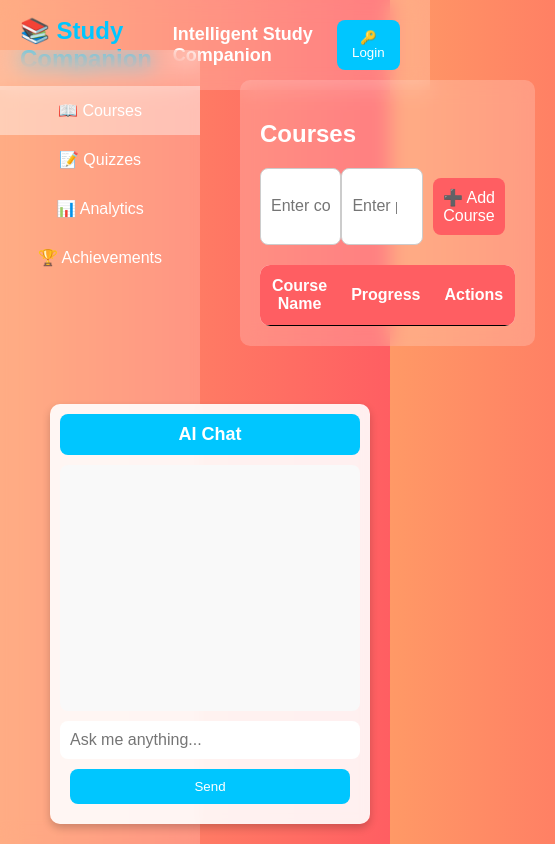
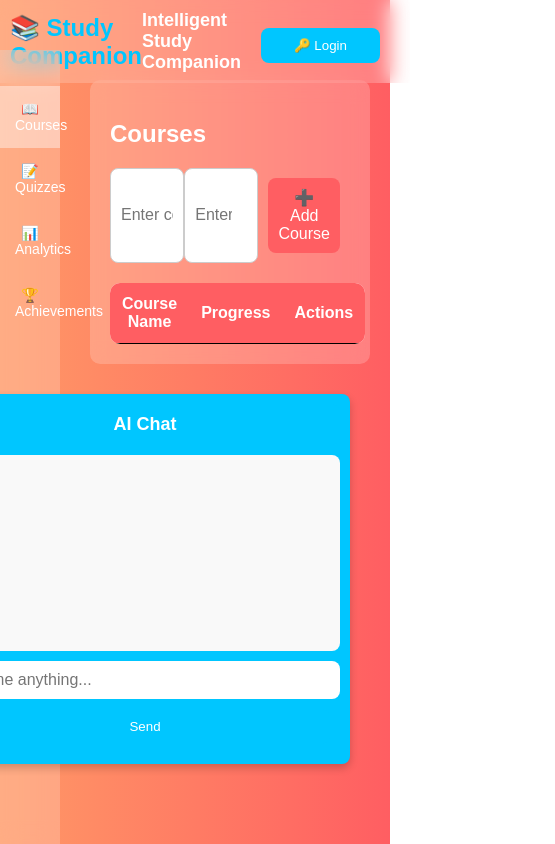
Before and after one commit to jasseem-home/study_companion, a plain HTML site: page index.html in a window 390 px wide. Shown: the whole page, 555 px wide, since content can reach past the window. Drawn offline with Linux system fonts and the light colour scheme; no server answers.

Commit message:
Update style.css

```diff
--- a/style.css
+++ b/style.css
@@ -6,6 +6,8 @@ body {
     margin: 0;
     display: flex;
     height: 100vh;
+    flex-direction: row;
+    justify-content: flex-start;
 }
 
 /* Navigation Bar */
@@ -20,6 +22,7 @@ header {
     align-items: center;
     font-size: 18px;
     font-weight: bold;
+    z-index: 10;
 }
 
 header .logo {
@@ -39,7 +42,7 @@ header button {
 
 /* Sidebar Navigation */
 .sidebar {
-    width: 200px;
+    width: 220px;
     height: 100vh;
     background: rgba(255, 255, 255, 0.2);
     backdrop-filter: blur(10px);
@@ -47,11 +50,16 @@ header button {
     top: 50px;
     left: 0;
     padding-top: 20px;
+    z-index: 20;
+    display: flex;
+    flex-direction: column;
+    justify-content: flex-start;
 }
 
 .sidebar ul {
     list-style: none;
     padding: 0;
+    width: 100%;
 }
 
 .sidebar ul li {
@@ -65,12 +73,30 @@ header button {
     background: rgba(255, 255, 255, 0.4);
 }
 
+/* Adding login button and AI chat inside sidebar */
+#loginBtn, #chatWindow {
+    margin-top: auto;
+    padding: 10px;
+    background: #00c6ff;
+    color: white;
+    border: none;
+    cursor: pointer;
+    border-radius: 8px;
+    margin-left: 20px;
+    margin-right: 20px;
+}
+
+#loginBtn:hover, #chatWindow:hover {
+    background: #007bff;
+}
+
 /* Main Content */
 main {
-    margin-left: 220px;
-    margin-top: 60px;
-    width: 80%;
+    margin-left: 240px; /* Space for sidebar */
+    margin-top: 60px; /* Space for header */
+    width: calc(100% - 240px);
     padding: 20px;
+    overflow: hidden;
 }
 
 /* Input Section Styling */
@@ -283,3 +309,35 @@ body.dark-mode th {
 .delete-btn:hover {
     background-color: #e60000;
 }
+
+/* Media Query for Small Screens */
+@media screen and (max-width: 768px) {
+    .sidebar {
+        width: 60px;
+    }
+
+    main {
+        margin-left: 70px;
+        width: calc(100% - 70px);
+    }
+
+    header {
+        padding: 10px;
+    }
+
+    .sidebar ul li {
+        font-size: 14px;
+    }
+
+    .chat-window {
+        bottom: 80px;
+        right: 20px;
+        width: 250px;
+        height: 350px;
+    }
+
+    #loginBtn, #chatWindow {
+        width: 100%;
+        text-align: center;
+    }
+}
```
